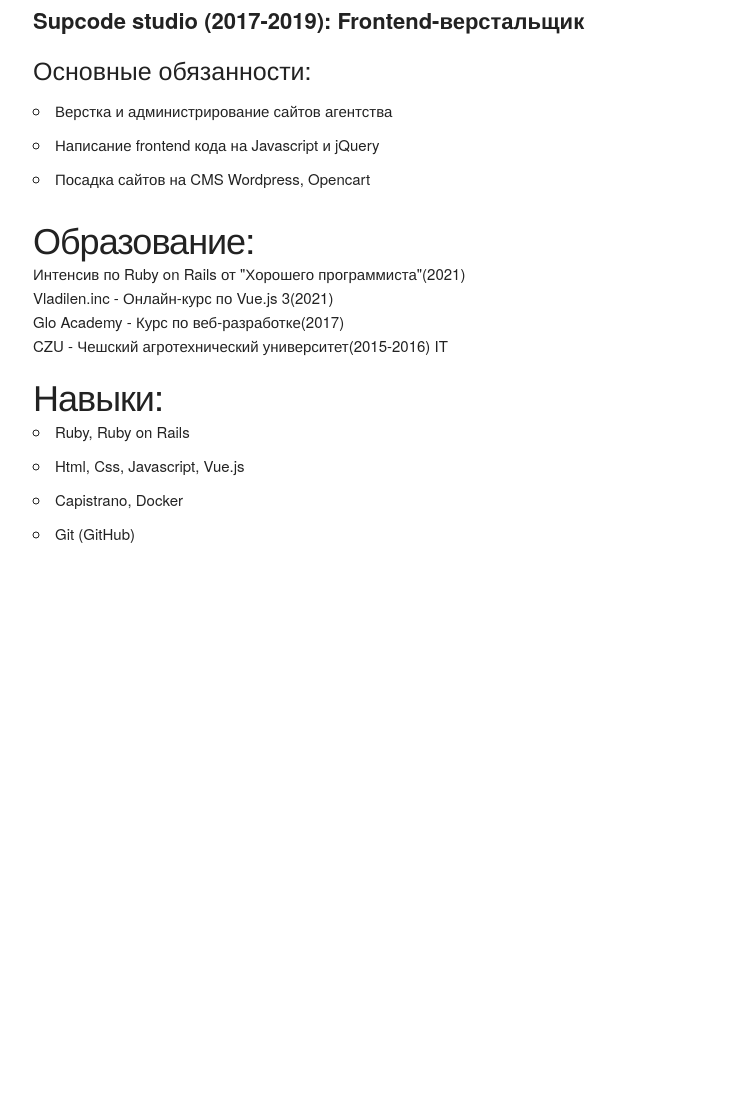
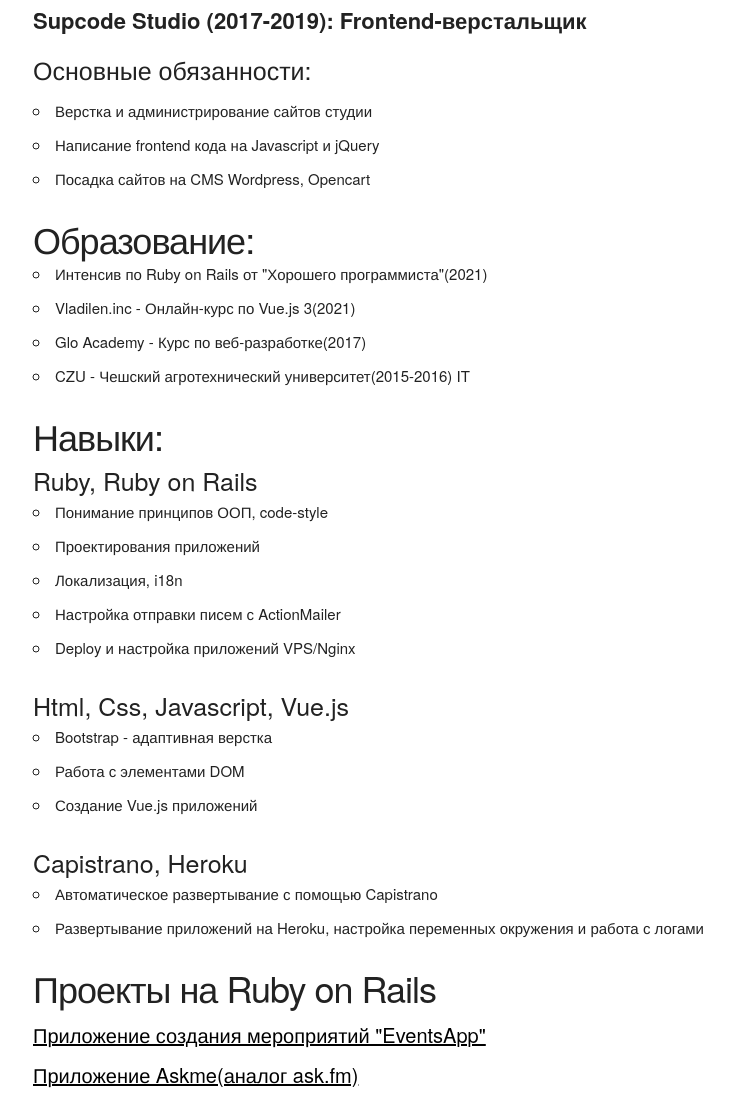
Before and after one commit to yegorch/cv, a plain HTML site: page index.html in a window 1280 px wide. Shown: the part 867-1967 px from the top of the page, without its empty margins (127-861 px from the left). Before the commit the page ends 1446 px from the top, so only its background shows below. Drawn offline with nearby package versions, Linux system fonts and the light colour scheme.

Commit message:
add text skills

```diff
--- a/index.html
+++ b/index.html
@@ -1,10 +1,12 @@
 <!DOCTYPE html>
 <html lang="ru">
+
 <head>
   <meta http-equiv="Content-Type" content="text/html; charset=utf-8">
   <link rel="stylesheet" href="https://cdnjs.cloudflare.com/ajax/libs/skeleton/2.0.4/skeleton.min.css">
   <title>Егор Щербаков</title>
 </head>
+
 <body>
   <section class="info">
     <div class="container">
@@ -14,18 +16,30 @@
             width: 100%;
             border-radius: 50%;
           }
-          h1, h2, h3 {
+
+          h1,
+          h2,
+          h3 {
             margin-bottom: 0;
             margin-top: 15px;
           }
+
           .title-company {
             font-weight: 600;
             font-size: 22px;
           }
+
           .title-work {
             margin-top: 10px;
             margin-bottom: 10px;
             font-size: 25px;
+          }
+          .title-skills {
+            font-size: 25px;
+          }
+          .work a {
+            color: #000;
+            font-size: 20px;
           }
         </style>
 
@@ -43,7 +57,6 @@
             <li>Github: <a target="blank" href="https://github.com/yegorch">yegorch</a></li>
           </ul>
         </div>
-
       </div>
   </section>
   <section>
@@ -52,7 +65,8 @@
 
         <div class="about">
           <h3>Обо мне:</h3>
-      Ищу работу backend или fullstack Ruby on Rails разработчика. Варианты переезда допускаю, также удалённой фулл-тайм или проектной работы.
+          Ищу работу backend или fullstack Ruby on Rails разработчика. Варианты переезда допускаю, также удалённой
+          фулл-тайм или проектной работы.
         </div>
 
         <div class="work">
@@ -69,14 +83,14 @@
               <div class="title-work">Основные обязанности:</div>
               <ul>
                 <li>Верстка и оптимизация адаптивных HTML/CSS макетов</li>
-              <li>Администрирование и продвижение всех сайтов Агентства</li>
+                <li>Администрирование и продвижение всех сайтов агентства</li>
                 <li>SEO-оптимизация сайта</li>
               </ul>
             </div>
-          <div class="title-company">Supcode studio (2017-2019): Frontend-верстальщик </div>
+            <div class="title-company">Supcode Studio (2017-2019): Frontend-верстальщик </div>
             <div class="title-work">Основные обязанности:</div>
             <ul>
-            <li>Верстка и администрирование сайтов агентства</li>
+              <li>Верстка и администрирование сайтов студии</li>
               <li>Написание frontend кода на Javascript и jQuery</li>
               <li>Посадка сайтов на CMS Wordpress, Opencart</li>
             </ul>
@@ -84,21 +98,41 @@
           <div class="education">
             <h3>Образование:</h3>
             <div class="text">
-          Интенсив по Ruby on Rails от "Хорошего программиста"(2021) <br>
-          Vladilen.inc - Онлайн-курс по Vue.js 3(2021) <br>
-          Glo Academy - Курс по веб-разработке(2017) <br>
-          CZU - Чешский агротехнический университет(2015-2016) IT
+              <ul>
+                <li>Интенсив по Ruby on Rails от "Хорошего программиста"(2021)</li>
+                <li>Vladilen.inc - Онлайн-курс по Vue.js 3(2021)</li>
+                <li>Glo Academy - Курс по веб-разработке(2017)</li>
+                <li>CZU - Чешский агротехнический университет(2015-2016) IT</li>
+              </ul>
             </div>
           </div>
         </div>
         <div class="work">
           <h3>Навыки:</h3>
+          <div class="title-skills">Ruby, Ruby on Rails</div>
           <ul>
-          <li>Ruby, Ruby on Rails</li>
-          <li>Html, Css, Javascript, Vue.js</li>
-          <li>Capistrano, Docker</li>
-          <li>Git (GitHub)</li>
+            <li>Понимание принципов ООП, code-style</li>
+            <li>Проектирования приложений</li>
+            <li>Локализация, i18n</li>
+            <li>Настройка отправки писем с ActionMailer</li>
+            <li>Deploy и настройка приложений VPS/Nginx</li>
           </ul>
+          <div class="title-skills">Html, Css, Javascript, Vue.js</div>
+          <ul>
+            <li>Bootstrap - адаптивная верстка</li>
+            <li>Работа с элементами DOM</li>
+            <li>Создание Vue.js приложений</li>
+          </ul>
+          <div class="title-skills">Capistrano, Heroku</div>
+          <ul>
+            <li>Автоматическое развертывание с помощью Capistrano</li>
+            <li>Развертывание приложений на Heroku, настройка переменных окружения и работа с логами</li>
+          </ul>
+        </div>
+        <div class="work">
+          <h3>Проекты на Ruby on Rails</h3>
+          <div class="title-skills"><a target="blank" href="https://github.com/yegorch/bbq">Приложение создания мероприятий "EventsApp"</a></div>
+          <div class="title-skills"><a target="blank" href="https://github.com/yegorch/askme">Приложение Askme(аналог ask.fm)</a></div>
         </div>
       </div>
     </div>
```
Lines whose indentation alone changed are shown as unchanged.
